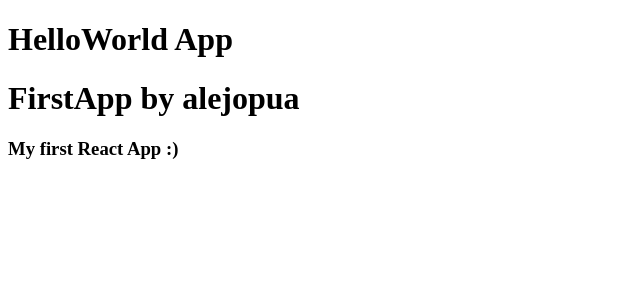
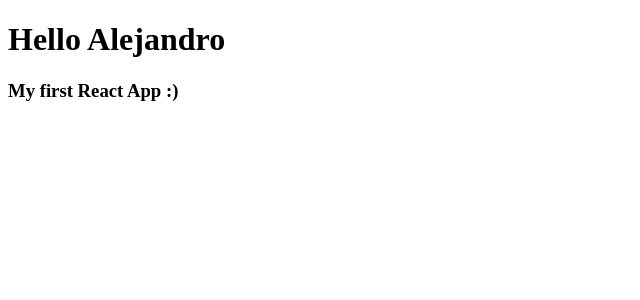
Before and after one commit to alejopua/REACT_03-counter-app-vite, a React (Vite) app: page / in a window 1280 px wide. Shown: the top 300 px of the page, without its empty margins (0-640 px from the left). Built offline with nearby package versions, Linux system fonts and the light colour scheme.

Commit message:
(add)[seccion 4]: Class 5 - Insert variables in html with jsx

```diff
--- a/src/FirstApp.jsx
+++ b/src/FirstApp.jsx
@@ -1,8 +1,12 @@
+
+const newName = (name) => {
+  return `Hello ${name}`
+}
 
 export const FirstApp = () => {
   return (
     <>
-      <h1>FirstApp by alejopua</h1>
+      <h1>{newName('Alejandro')}</h1>
       <h3>My first React App :)</h3>
     </>
   )
--- a/src/main.jsx
+++ b/src/main.jsx
@@ -1,9 +1,9 @@
 import React from 'react'
 import ReactDOM from 'react-dom/client'
-import { HelloWorldApp } from './HelloWorldApp'
+import { FirstApp } from './FirstApp'
 
 ReactDOM.createRoot(document.getElementById('root')).render(
   <React.StrictMode>
-    <HelloWorldApp />
+    <FirstApp />
   </React.StrictMode>
 )
```
